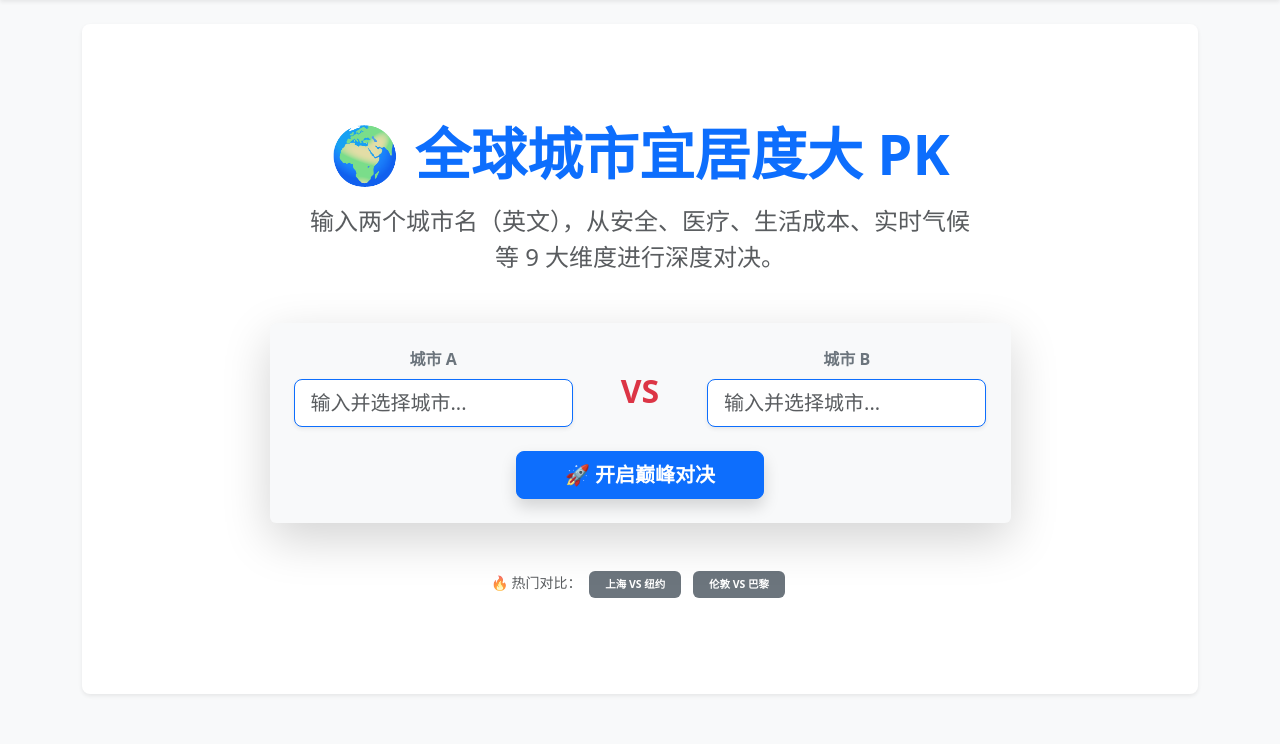
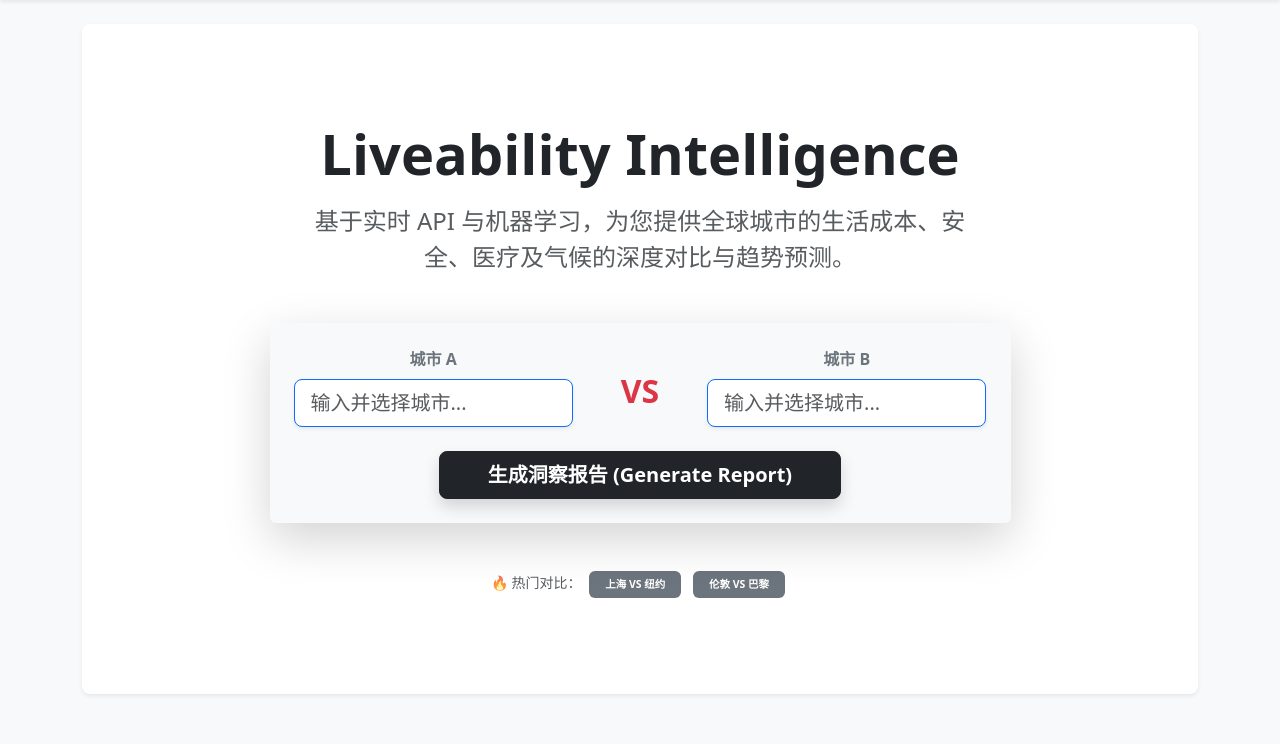
Before and after one commit to YinyouQi/liveability, a Django app: page / in a window 1280 px wide. Shown: the part 56-800 px from the top of the page. Run offline with Django 5.2, Linux system fonts and the light colour scheme; some libraries are stand-ins or nearby versions.

```diff
--- a/liveability/templates/liveability/index.html
+++ b/liveability/templates/liveability/index.html
@@ -3,9 +3,9 @@
 {% block content %}
 <div class="p-5 mb-4 bg-white rounded-3 shadow-sm text-center">
     <div class="container-fluid py-5">
-        <h1 class="display-4 fw-bold text-primary mb-3">🌍 全球城市宜居度大 PK</h1>
+        <h1 class="display-4 fw-bold text-dark mb-3">Liveability Intelligence</h1>
         <p class="col-md-8 mx-auto fs-4 text-muted mb-5">
-            输入两个城市名（英文），从安全、医疗、生活成本、实时气候等 9 大维度进行深度对决。
+             基于实时 API 与机器学习，为您提供全球城市的生活成本、安全、医疗及气候的深度对比与趋势预测。
         </p>
 
         <!-- 双城市搜索对决区 -->
@@ -34,7 +34,7 @@
                         </div>
                     </div>
                     <div class="mt-4">
-                        <button onclick="goToDashboard()" class="btn btn-primary btn-lg px-5 fw-bold shadow">🚀 开启巅峰对决</button>
+                        <button onclick="goToDashboard()" class="btn btn-dark btn-lg px-5 fw-bold shadow">生成洞察报告 (Generate Report)</button>
                     </div>
                 </div>
             </div>
--- a/liveability/visualizer.py
+++ b/liveability/visualizer.py
@@ -169,7 +169,7 @@ def make_gauge(city_name, score):
             'font': {'size': 24, 'color': title_color}
         },
         number={
-            'font': {'size': 48, 'color': bar_color},
+            'font': {'size': 18, 'color': bar_color},
             'suffix': " pts"
         },
         gauge={
```
Also changed, not shown: liveability/templates/liveability/dashboard.html (+12 -3 lines).
